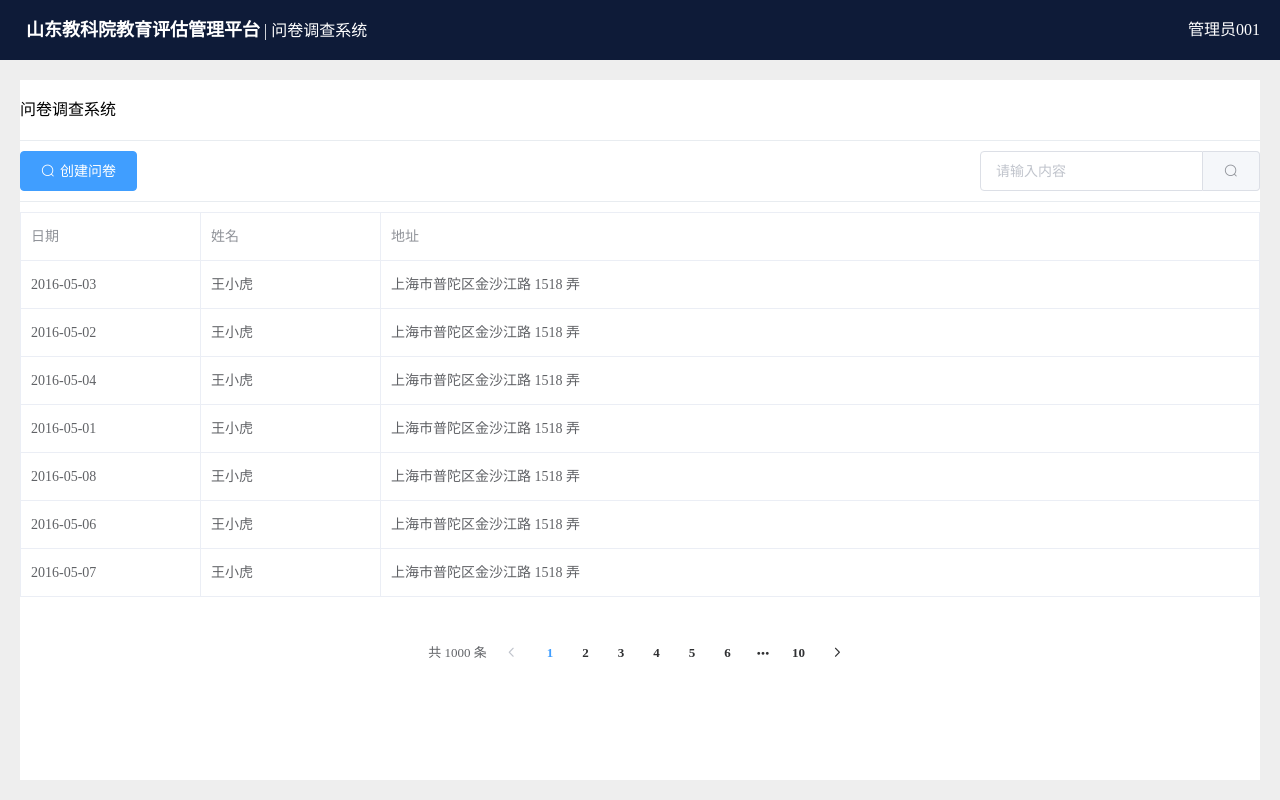
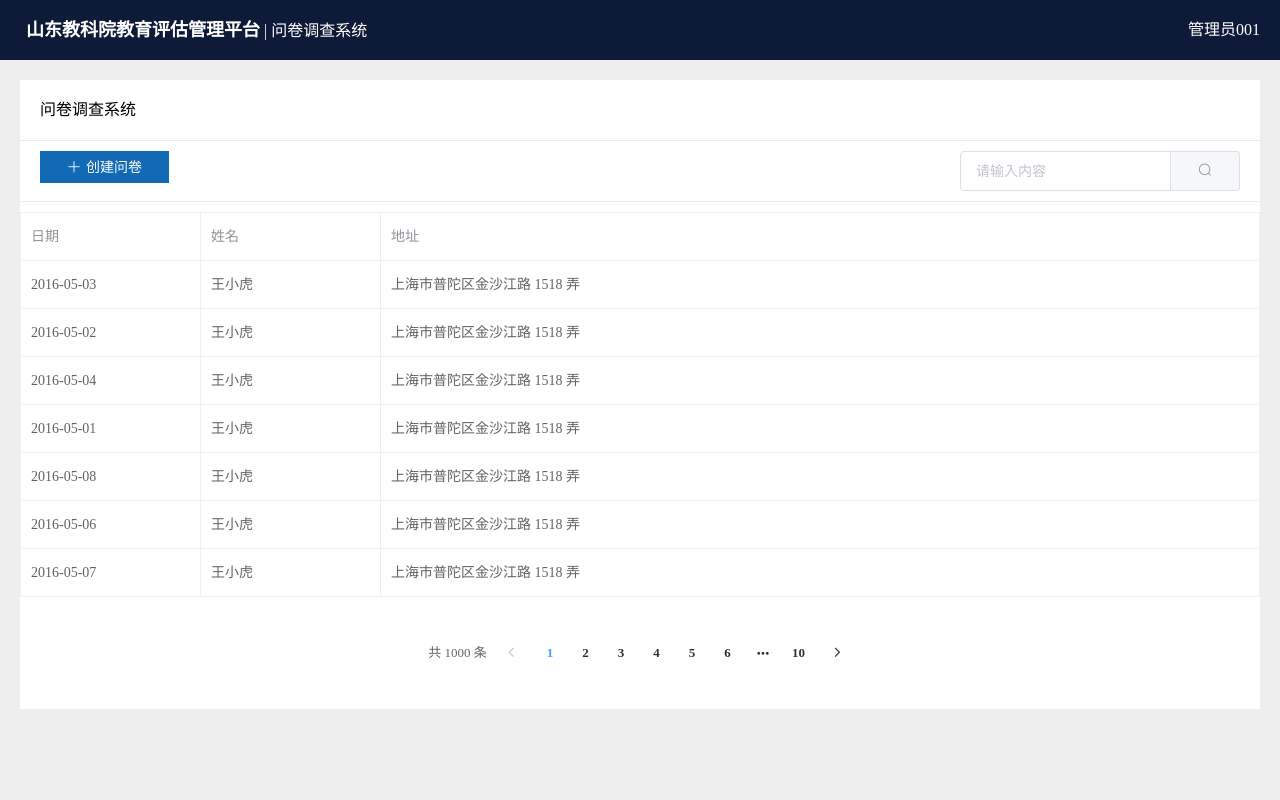
Before and after one commit to dkniutao/lu_psq.demo, a Vue app: page / in a window 1280 px wide. Built offline with nearby package versions, Linux system fonts and the light colour scheme; a small style sheet from the web is missing.

Commit message:
修改按钮样式

```diff
--- a/src/components/Index.vue
+++ b/src/components/Index.vue
@@ -4,7 +4,7 @@
     <div class="psq-chunk">
       <el-row>
         <el-col :span="12">
-          <el-button class="fl" type="primary" icon="el-icon-search">创建问卷</el-button>
+          <el-button class="fl" type="primary" icon="el-icon-plus">创建问卷</el-button>
         </el-col>
         <el-col :span="12">
           <el-input class="fr" style="width: 280px;" placeholder="请输入内容" v-model="input4">
@@ -83,8 +83,8 @@
   }
 </script>
 <style scoped>
-  .psq-content {background: #fff;min-height: 100%;}
-  .psq-chunk{height: 60px;line-height: 60px;border-bottom: 1px solid #e8ecf0;}
+  .psq-content {background: #fff;}
+  .psq-chunk{height: 60px;line-height: 60px;border-bottom: 1px solid #e8ecf0;padding:0 20px;}
   .psq-chunk .el-row{padding-top: 10px;}
   .el-pagination{text-align: center;margin-top: 40px;}
   .psq-table{padding:10px 0 40px;}
--- a/src/main.js
+++ b/src/main.js
@@ -1,9 +1,9 @@
 // The Vue build version to load with the `import` command
 // (runtime-only or standalone) has been set in webpack.base.conf with an alias.
 import Vue from 'vue'
-import './style/base.css'
 import ElementUI from 'element-ui'
 import 'element-ui/lib/theme-chalk/index.css'
+import './style/base.css'
 import App from './App'
 import router from './router'
 
--- a/src/style/base.css
+++ b/src/style/base.css
@@ -49,3 +49,16 @@ table {
 .fr {
 	float: right;
 }
+
+.el-button--primary, .el-button--primary.is-active, .el-button--primary:active {
+	background: #126ab5;
+	border-color: #126ab5;
+}
+.el-button--primary:focus, .el-button--primary:hover {
+	background: #4188c4;
+	border-color: #4188c4;
+}
+.el-button {
+	border-radius: 0;
+	padding: 8px 26px;
+}
```
